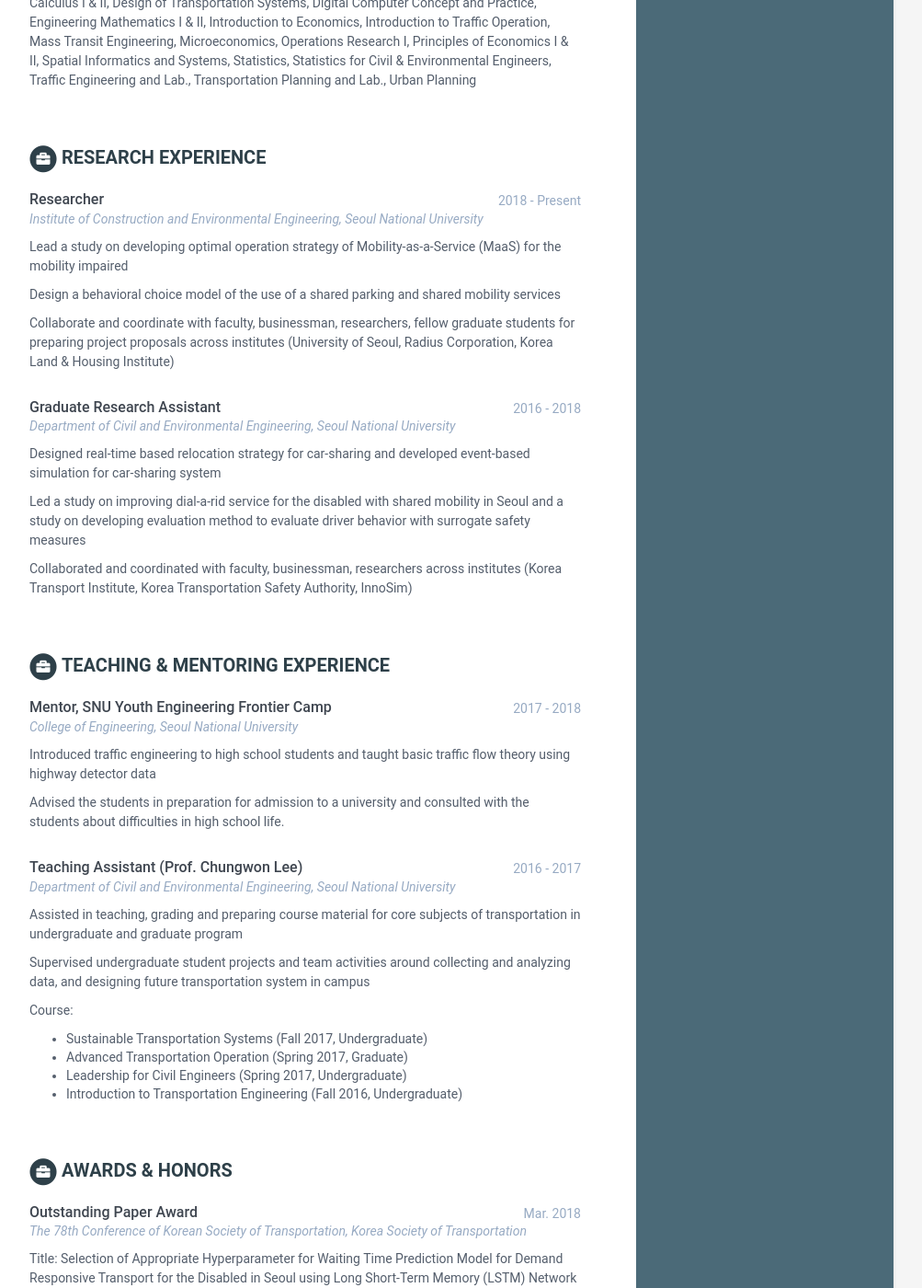
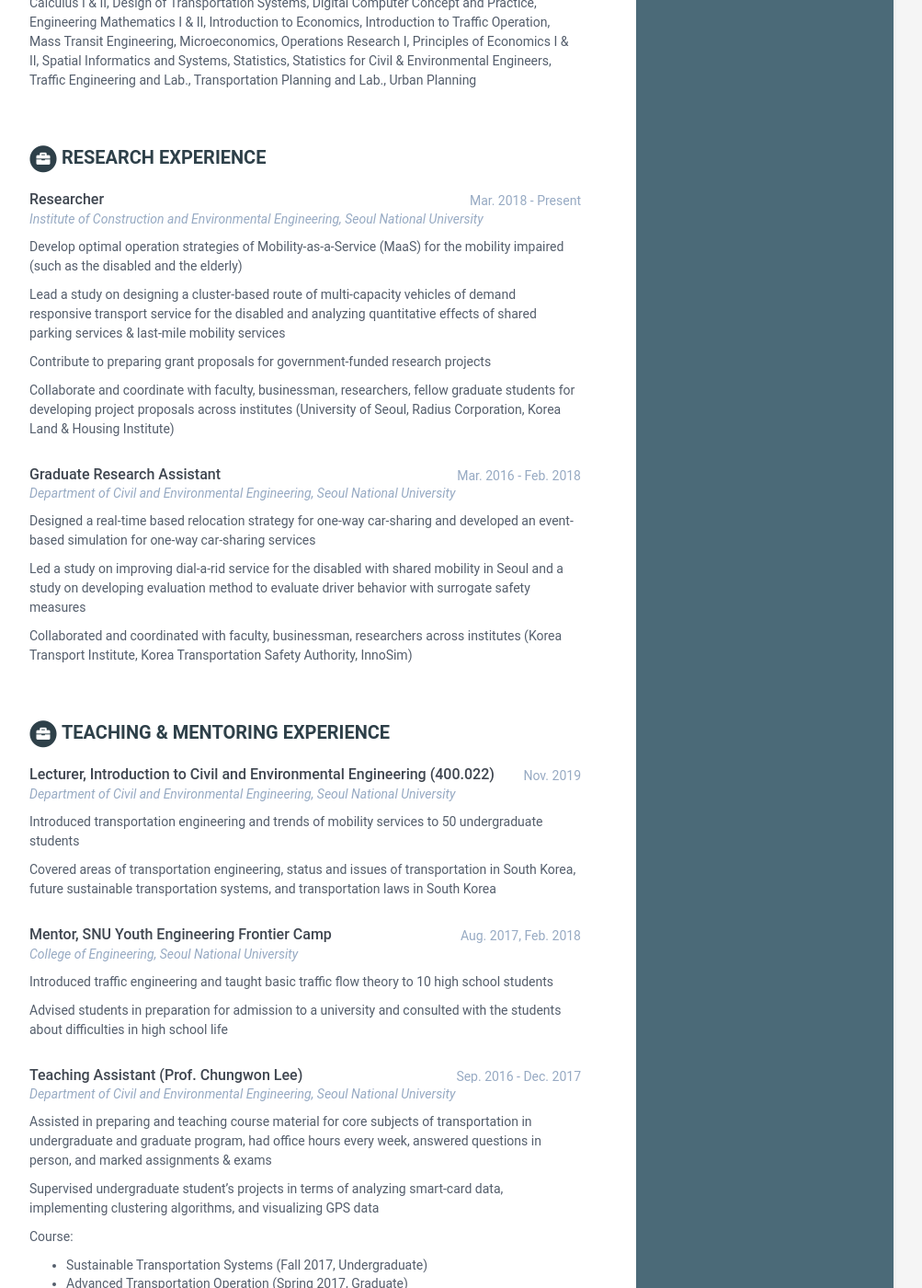
Before and after one commit to eunhanka/eunhanka.github.io, a Jekyll site: the page built from index.html, in a window 1280 px wide and 1400 px high, scrolled down 793 px. Shown: the whole window at 92% size, without its empty margins (168-1171 px from the left). Built offline with Jekyll 4.4.1, drawn with Linux system fonts in a browser that asks for light colours; some of the changed text lies outside the part shown.

Commit message:
Update data.yml

```diff
--- a/_data/data.yml
+++ b/_data/data.yml
@@ -28,7 +28,7 @@ sidebar:
     languages:
       - idiom: Korean
       - idiom: English
-      - idiom: <br> <br><br> Last updated September 22, 2019
+      - idiom: <br> <br><br> Last updated December 20, 2019
 
 career-profile:
     title: <b>Research Interests</b>
@@ -40,7 +40,7 @@ career-profile:
 education:
     - degree: <b>Seoul National University</b>
       university: <i>Master of Science, Civil and Environmental Engineering</i>
-      time: 2016 - 2018
+      time: Mar. 2016 - Feb. 2018
       details: |
         <p><b>Thesis Title: A Simulation Study of Demand Responsive Transport for the Disabled to Minimize User Waiting Time</b></p>
         <p>Advisor: Prof. Chungwon Lee</p>
@@ -51,7 +51,7 @@ education:
 
     - degree: <b>Seoul National University</b>
       university: <i>Bachelor of Science, Civil and Environmental Engineering</i>
-      time: 2008 - 2016
+      time: Mar. 2008 - Feb. 2016
       details: |
         <p>Advisor: Prof. Chungwon Lee</p>
         <p>Courses: <br>
@@ -62,72 +62,52 @@ education:
 
 research_experiences:
     - role: Researcher
-      time: 2018 - Present
+      time: Mar. 2018 - Present
       company: <i>Institute of Construction and Environmental Engineering, Seoul National University</i>
       details: |
-        <p>Lead a study on developing optimal operation strategy of Mobility-as-a-Service (MaaS) for the mobility impaired</p>
-        <p>Design a behavioral choice model of the use of a shared parking and shared mobility services</p>
-        <p>Collaborate and coordinate with faculty, businessman, researchers, fellow graduate students
-        for preparing project proposals across institutes (University of Seoul, Radius Corporation, Korea Land & Housing Institute)</p>
+        <p>Develop optimal operation strategies of Mobility-as-a-Service (MaaS) for the mobility impaired (such as the disabled and the elderly)</p>
+        <p>Lead a study on designing a cluster-based route of multi-capacity vehicles of demand responsive transport service for the disabled and analyzing quantitative effects of shared parking services & last-mile mobility services</p>
+        <p>Contribute to preparing grant proposals for government-funded research projects</p>
+        <p>Collaborate and coordinate with faculty, businessman, researchers, fellow graduate students for developing project proposals across institutes (University of Seoul, Radius Corporation, Korea Land & Housing Institute)</p>
 
 #          - Bullet point
 
     - role: Graduate Research Assistant
-      time: 2016 - 2018
+      time: Mar. 2016 - Feb. 2018
       company: <i>Department of Civil and Environmental Engineering, Seoul National University</i>
       details: |
-        <p>Designed real-time based relocation strategy for car-sharing and developed event-based simulation for car-sharing system</p>
+        <p>Designed a real-time based relocation strategy for one-way car-sharing and developed an event-based simulation for one-way car-sharing services</p>
         <p>Led a study on improving dial-a-rid service for the disabled with shared mobility in Seoul and a study on
         developing evaluation method to evaluate driver behavior with surrogate safety measures</p>
         <p>Collaborated and coordinated with faculty, businessman, researchers across institutes
         (Korea Transport Institute, Korea Transportation Safety Authority, InnoSim)</p>
 
 experiences:
+    - role: Lecturer, Introduction to Civil and Environmental Engineering (400.022)
+      time: Nov. 2019
+      company: <i>Department of Civil and Environmental Engineering, Seoul National University</i>
+      details: |
+        <p>Introduced transportation engineering and trends of mobility services to 50 undergraduate students</p>
+        <p>Covered areas of transportation engineering, status and issues of transportation in South Korea, future sustainable transportation systems, and transportation laws in South Korea</p>
+
     - role: Mentor, SNU Youth Engineering Frontier Camp
-      time: 2017 - 2018
+      time: Aug. 2017, Feb. 2018
       company: <i>College of Engineering, Seoul National University</i>
       details: |
-        <p>Introduced traffic engineering to high school students and taught basic traffic flow theory using highway detector data</p>
-        <p>Advised the students in preparation for admission to a university and consulted with the students about difficulties in high school life.</p>
+        <p>Introduced traffic engineering and taught basic traffic flow theory to 10 high school students</p>
+        <p>Advised students in preparation for admission to a university and consulted with the students about difficulties in high school life</p>
 
     - role: Teaching Assistant (Prof. Chungwon Lee)
-      time: 2016 - 2017
+      time: Sep. 2016 - Dec. 2017
       company: <i>Department of Civil and Environmental Engineering, Seoul National University</i>
       details: |
-        <p>Assisted in teaching, grading and preparing course material for core subjects of transportation in undergraduate and graduate program</p>
-        <p>Supervised undergraduate student projects and team activities around collecting and analyzing data,
-        and designing future transportation system in campus</p>
+        <p>Assisted in preparing and teaching course material for core subjects of transportation in undergraduate and graduate program, had office hours every week, answered questions in person, and marked assignments & exams</p>
+        <p>Supervised undergraduate student’s projects in terms of analyzing smart-card data, implementing clustering algorithms, and visualizing GPS data</p>
         Course:
-          - Sustainable Transportation Systems 		      (Fall 2017, Undergraduate)
+          - Sustainable Transportation Systems 		      (Fall 2017,   Undergraduate)
           - Advanced Transportation Operation 		      (Spring 2017, Graduate)
           - Leadership for Civil Engineers 		          (Spring 2017, Undergraduate)
-          - Introduction to Transportation Engineering 	(Fall 2016, Undergraduate)
-
-awards:
-    - role: Outstanding Paper Award
-      time: Mar. 2018
-      company: <i>The 78th Conference of Korean Society of Transportation, Korea Society of Transportation</i>
-      details: |
-        <p>Title: Selection of Appropriate Hyperparameter for Waiting Time Prediction Model for Demand Responsive Transport
-        for the Disabled in Seoul using Long Short-Term Memory (LSTM) Network</p>
-
-    - role: Outstanding Paper Award
-      time: Feb. 2016
-      company: <i>The 74th Conference of Korean Society of Transportation, Korea Society of Transportation</i>
-      details: |
-        <p>Title: Analysis of Traffic Flow Impacts of Highway Traffic Accidents Using Survival Analysis</p>
-
-    - role: Scholarship
-      time: Oct. 2015
-      company: <i>Alumni Association of Department of Civil Engineering, Seoul National University</i>
-      details: |
-        <p>Amount: $ 3,000 (100% of tuition)</p>
-
-    - role: Bronze Award
-      time: Jun. 2013
-      company: <i>The 6th Science and Technology Writing Excellent Research Paper Presentation Competition, College of Engineering, Seoul National University</i>
-      details: |
-        <p>Title: Estimation of Rainfall in Seoul using FARD2006</p>
+          - Introduction to Transportation Engineering 	  (Fall 2016,   Undergraduate)
 
 publications:
     title: <b>Publications (Journal)</b>
@@ -180,6 +160,45 @@ con_publications:
         conference: The 74th Korean Society of Transportation Conference, South Korea (2016)
 
 
+awards:
+    - role: Outstanding Paper Award
+      time: Mar. 2018
+      company: <i>The 78th Conference of Korean Society of Transportation, Korea Society of Transportation</i>
+      details: |
+        <p>Title: Selection of Appropriate Hyperparameter for Waiting Time Prediction Model for Demand Responsive Transport
+        for the Disabled in Seoul using Long Short-Term Memory (LSTM) Network</p>
+
+    - role: Lecture & Research Scholarship
+      time: Sep. 2016 - Feb. 2017
+      company: <i>Department of Civil and Environmental Engineering, Seoul National University</i>
+      details: |
+
+    - role: Brain Korea 21 Plus Scholarship
+      time: Mar. 2016 - Aug. 2016
+      company: <i>National Research Foundation of Korea</i>
+      details: |
+
+    - role: Need-based Scholarship
+      time: Mar. 2016
+      company: <i>Department of Civil and Environmental Engineering, Seoul National University</i>
+
+    - role: Outstanding Paper Award
+      time: Feb. 2016
+      company: <i>The 74th Conference of Korean Society of Transportation, Korea Society of Transportation</i>
+      details: |
+        <p>Title: Analysis of Traffic Flow Impacts of Highway Traffic Accidents Using Survival Analysis</p>
+
+    - role: Alumni Association Scholarship
+      time: Oct. 2015
+      company: <i>Alumni Association of Department of Civil Engineering, Seoul National University</i>
+      details: |
+
+
+    - role: Bronze Award
+      time: Jun. 2013
+      company: <i>The 6th Science and Technology Writing Excellent Research Paper Presentation Competition, College of Engineering, Seoul National University</i>
+      details: |
+        <p>Title: Estimation of Rainfall in Seoul using FARD2006</p>
 
 
 skills:
```
